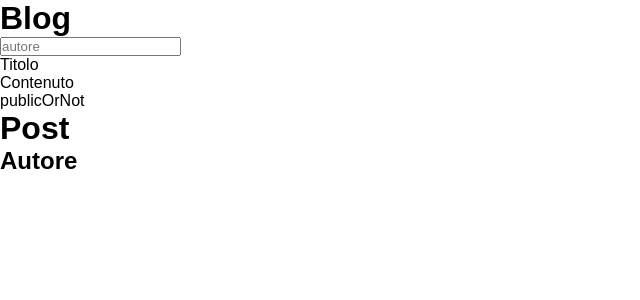
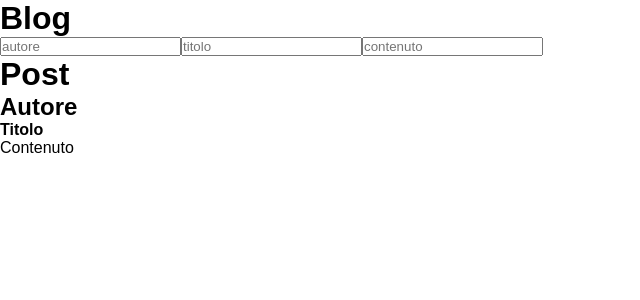
Before and after one commit to giuseppe-lisi/react-post-form, a React (Vite) app: page / in a window 1280 px wide. Shown: the top 300 px of the page, without its empty margins (0-640 px from the left). Built offline with nearby package versions, Linux system fonts and the light colour scheme.

Commit message:
ogni input influenza ora soltanto la parte corrispondente della card

```diff
--- a/src/App.jsx
+++ b/src/App.jsx
@@ -3,27 +3,33 @@ import { useState } from "react";
 function App() {
 
     const [author, setAuthor] = useState("Autore");
-    const [title, settitle] = useState("Titolo");
-    const [body, setbody] = useState("Contenuto");
+    const [title, setTitle] = useState("Titolo");
+    const [body, setBody] = useState("Contenuto");
     const [isPublic, setIsPublic] = useState("publicOrNot")
 
-    function handleChange(e) {
-        const newValue = e.target.value;
-        setAuthor(newValue);
+    function changeAuthor(e) {
+        setAuthor(e.target.value);
+    }
+    function changeTitle(e) {
+        setTitle(e.target.value);
+    }
+    function changeBody(e) {
+        setBody(e.target.value);
     }
 
     return (
         <>
             <h1>Blog</h1>
-            <input type="text" placeholder="autore" onChange={ e => handleChange(e)}/>
-            <div>{title}</div>
-            <div>{body}</div>
-            <div>{isPublic}</div>
+            <input placeholder="autore" onChange={ e => changeAuthor(e)}/>
+            <input placeholder="titolo" onChange={ e => changeTitle(e)}/>
+            <input placeholder="contenuto" onChange={ e => changeBody(e)}/>
 
             <h1>Post</h1>
 
             <div className="card">
                 <h2>{author}</h2>
+                <h4>{title}</h4>
+                <p>{body}</p>
             </div>
         </>
     );
```
